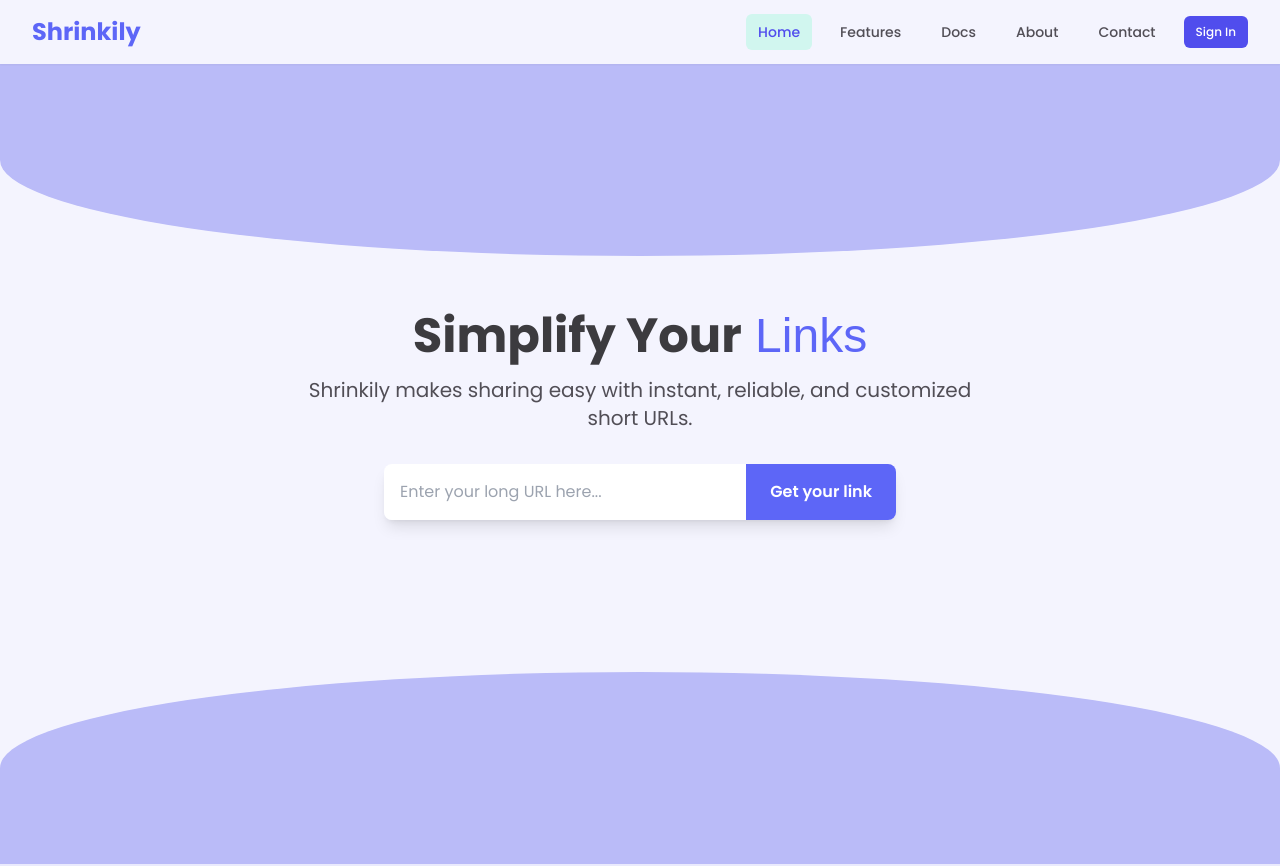
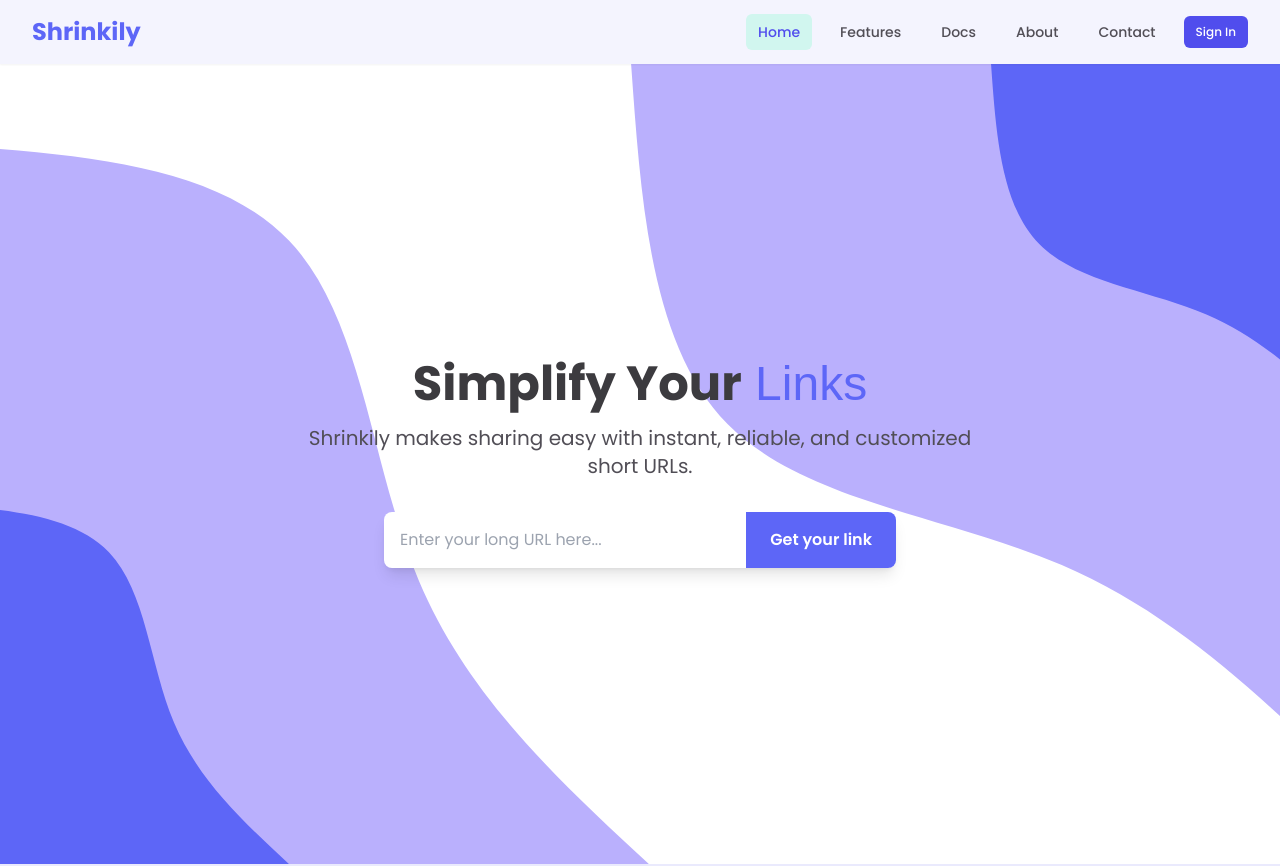
Before and after one commit to JosePabloSG/shrinkily-app, a Next.js app: page / in a window 1280 px wide. Shown: the top 866 px of the page. Built offline with nearby package versions, Linux system fonts and the light colour scheme; no server answers; a web font is replaced by a local one.

Commit message:
Add background images to landing page for improved aesthetics

```diff
--- a/app/(landing-page)/page.tsx
+++ b/app/(landing-page)/page.tsx
@@ -5,6 +5,7 @@
 import { useState } from "react"
 import { z } from "zod"
 import { useRouter } from "next/navigation"
+import Image from "next/image"
 
 const urlSchema = z.string().url("Please enter a valid URL")
 
@@ -27,11 +28,26 @@
   }
 
   return (
-    <div className="min-h-screen flex flex-col bg-dull-lavender-50">
-      {/* Top crescent */}
-      <div className="h-32 md:h-48 bg-dull-lavender-300 rounded-b-[100%] w-full" />
+    <div className="min-h-screen flex flex-col bg-dull-lavender-50 relative">
+      {/* Background images */}
+      <div className="absolute inset-0 z-0">
+        <Image
+          src="/images/blob-scene-desktop.svg"
+          alt="Background"
+          layout="fill"
+          objectFit="cover"
+          className="hidden md:block"
+        />
+        <Image
+          src="/images/blob-scene-mobile.svg"
+          alt="Background"
+          layout="fill"
+          objectFit="cover"
+          className="block md:hidden"
+        />
+      </div>
 
-      <main className="flex-grow flex flex-col items-center justify-center px-4 sm:px-6 lg:px-8 -mt-16 md:-mt-24 relative z-10">
+      <main className="flex-grow flex flex-col items-center justify-center px-4 sm:px-6 lg:px-8 relative z-10">
         <motion.div
           initial={{ opacity: 0, y: 20 }}
           animate={{ opacity: 1, y: 0 }}
@@ -74,9 +90,6 @@
           {error && <p className="text-red-500 mt-2 text-sm">{error}</p>}
         </motion.form>
       </main>
-
-      {/* Bottom crescent */}
-      <div className="h-32 md:h-48 bg-dull-lavender-300 rounded-t-[100%] w-full mt-auto" />
     </div>
   )
 }
```
Also changed, not shown: public/images/blob-scene-desktop.svg (added), public/images/blob-scene-mobile.svg (added).
